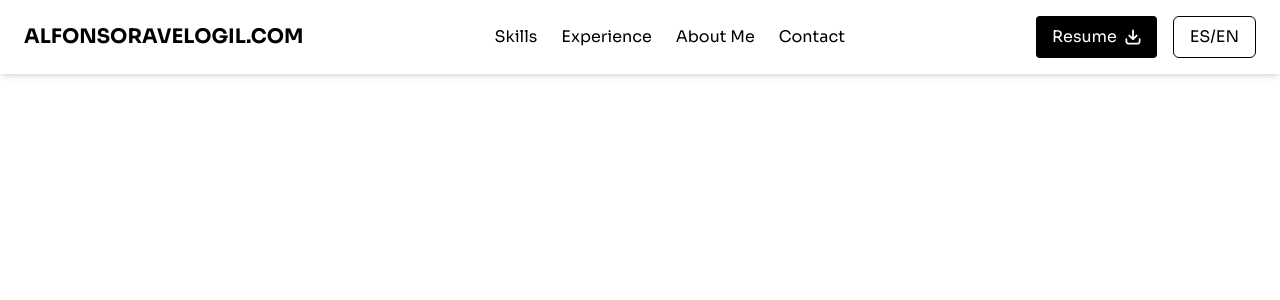
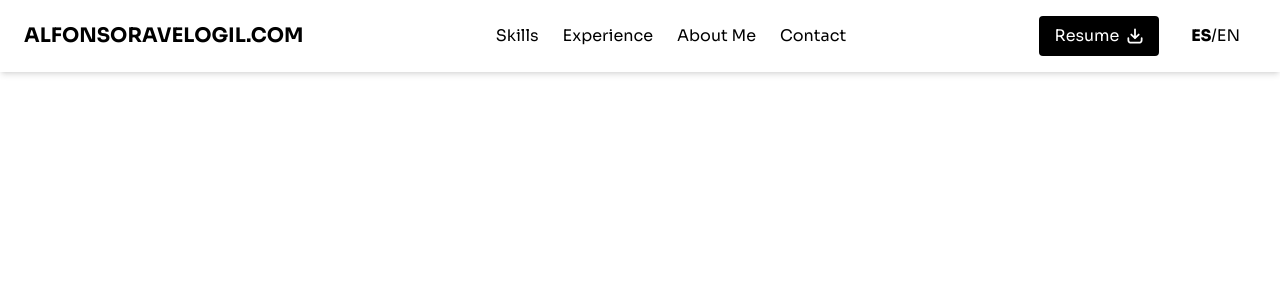
Before and after one commit to kingAlfy/portfolio-2025, a React (Vite) app: page / in a window 1280 px wide. Shown: the top 300 px of the page. Built offline with nearby package versions, Linux system fonts and the light colour scheme.

Commit message:
feat: add idiom button

```diff
--- a/src/components/Header.jsx
+++ b/src/components/Header.jsx
@@ -1,6 +1,8 @@
 import { useState } from 'react';
 import Button from './ui/Button';
 import DownloadIcon from '../assets/icons/DownloadIcon.svg';
+import IdiomButton from './ui/IdiomButton';
+
 const Header = () => {
   const [isMenuOpen, setIsMenuOpen] = useState(false);
 
@@ -33,9 +35,7 @@ const Header = () => {
                 <img src={DownloadIcon} alt="Download icon to download the resume" className="w-4 h-4" />
               </div>
           </Button>
-          <button className="px-4 py-2 border rounded-md hover:bg-gray-100">
-            ES/EN
-          </button>
+          <IdiomButton />
         </div>
       </div>
 
@@ -80,9 +80,7 @@ const Header = () => {
                 <img src={DownloadIcon} alt="Download icon to download the resume" className="w-4 h-4" />
               </div>
             </Button>
-            <button className="px-4 py-2 border rounded-md hover:bg-gray-100">
-              ES/EN
-            </button>
+            <IdiomButton />
           </div>
         </div>
       )}
--- /dev/null
+++ b/src/components/ui/IdiomButton.jsx
@@ -0,0 +1,19 @@
+import { useState } from "react";
+
+const IdiomButton = () => {
+    const [idiom, setIdiom] = useState("ES");
+
+    return (
+        <button className="px-4 py-2 hover:bg-gray-100">
+            {idiom === "ES"
+            ? <span className="font-black">ES</span>
+            : <span className="font-normal">ES</span>}
+            /
+            {idiom === "EN"
+            ? <span className="font-black">EN</span>
+            : <span className="font-normal">EN</span>}
+        </button>
+    );
+};
+
+export default IdiomButton;
```
